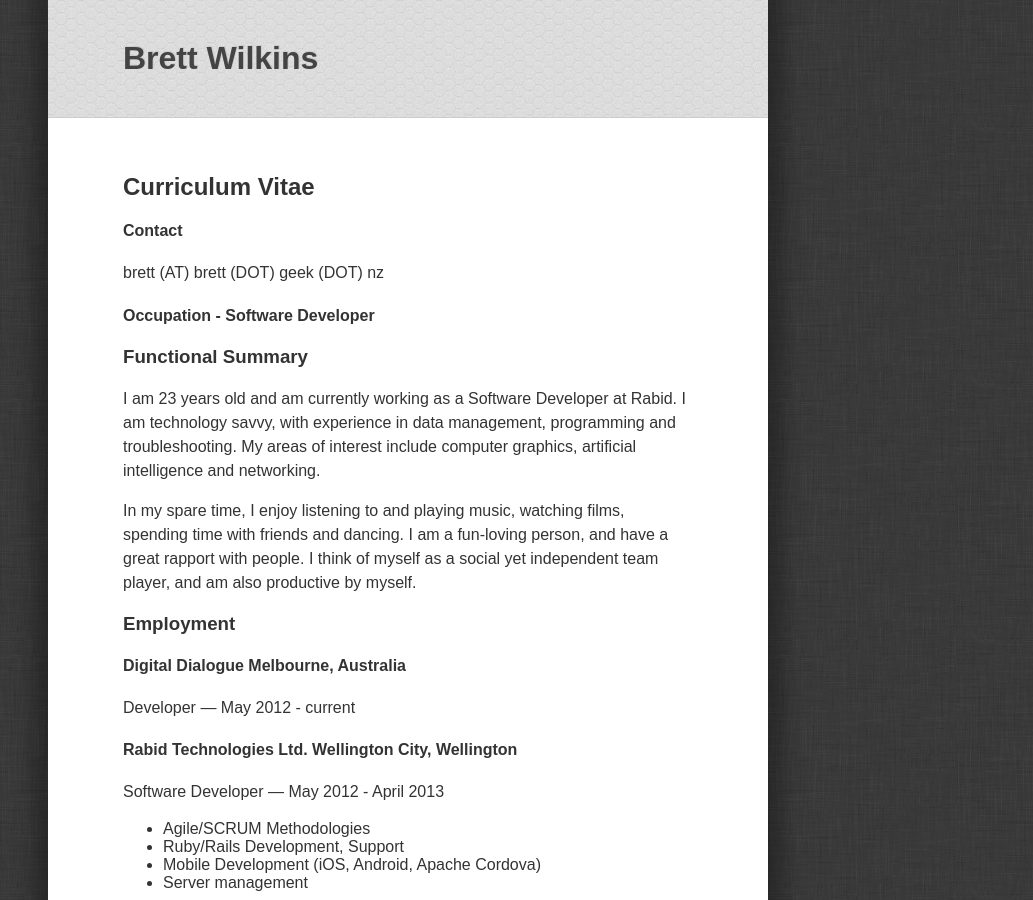
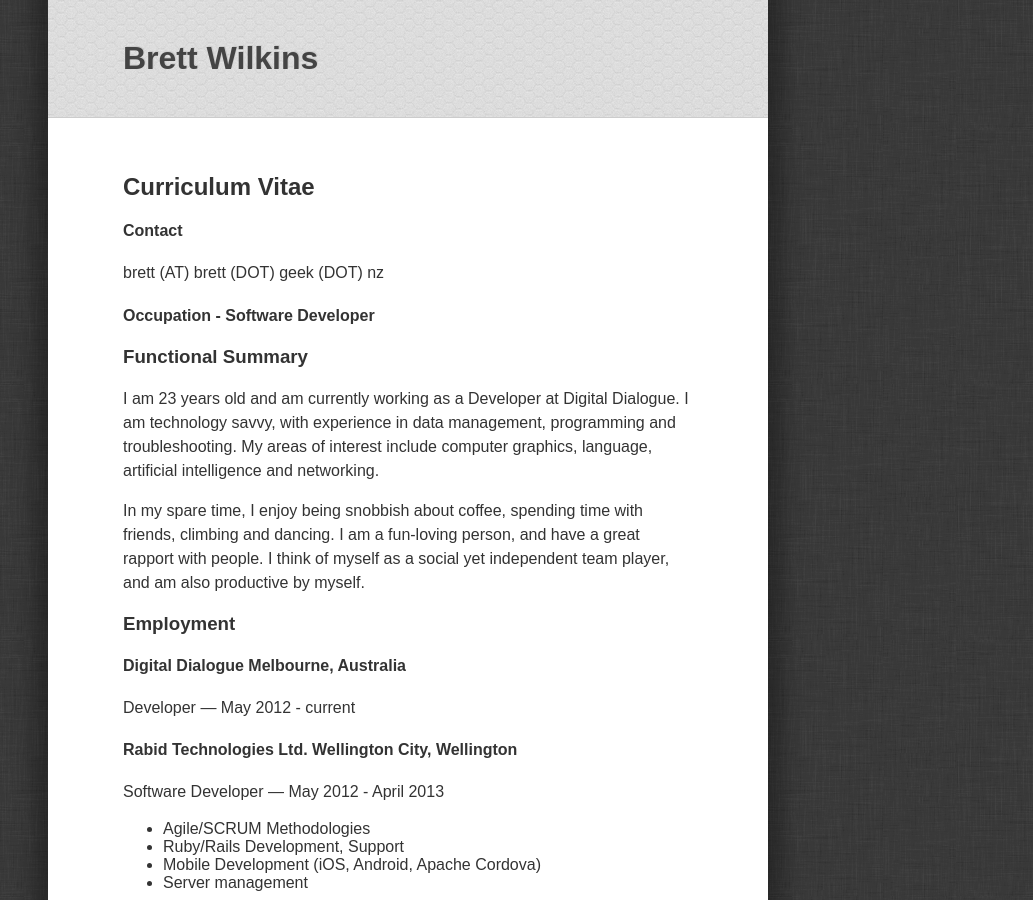
Before and after one commit to bwilkins/bwilkins.github.com, a Jekyll site: the page built from cv.md, in a window 1280 px wide and 900 px high. Shown: the whole window, without its empty margins (232-1265 px from the left). Built offline with Jekyll 4.4.1, drawn with Linux system fonts in a browser that asks for light colours.

Commit message:
Modifying cv to be a little more correct

```diff
--- a/cv.md
+++ b/cv.md
@@ -10,9 +10,9 @@ brett (AT) brett (DOT) geek (DOT) nz
 
 ### Functional Summary
 
-I am 23 years old and am currently working as a Software Developer at Rabid. I am technology savvy, with experience in data management, programming and troubleshooting. My areas of interest include computer graphics, artificial intelligence and networking.
+I am 23 years old and am currently working as a Developer at Digital Dialogue. I am technology savvy, with experience in data management, programming and troubleshooting. My areas of interest include computer graphics, language, artificial intelligence and networking.
 
-In my spare time, I enjoy listening to and playing music, watching films, spending time with friends and dancing. I am a fun-loving person, and have a great rapport with people. I think of myself as a social yet independent team player, and am also productive by myself.
+In my spare time, I enjoy being snobbish about coffee, spending time with friends, climbing and dancing. I am a fun-loving person, and have a great rapport with people. I think of myself as a social yet independent team player, and am also productive by myself.
 
 ### Employment
 
```
